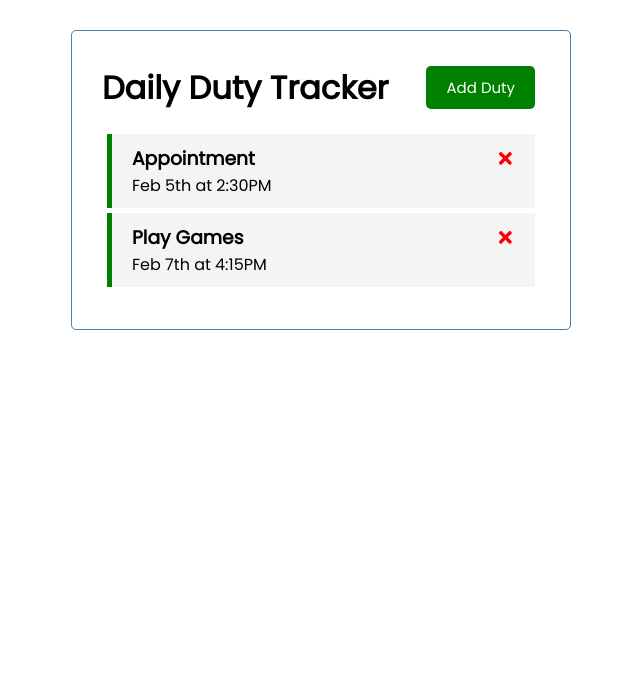
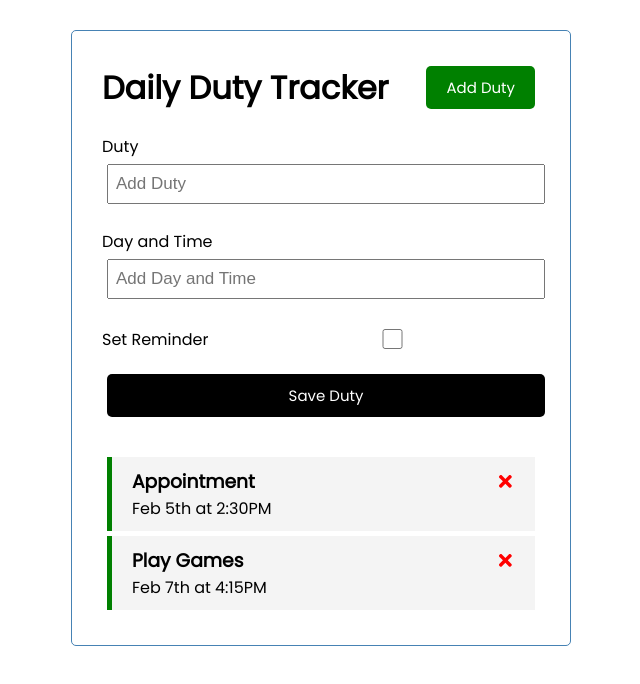
Before and after one commit to alex-budko/daily-duty-tracker, a React (Create React App) app: page / in a window 1280 px wide. Shown: the top 684 px of the page, without its empty margins (319-959 px from the left). Built offline with nearby package versions, Linux system fonts and the light colour scheme.

Commit message:
expanded ability to add tasks

```diff
--- a/src/App.js
+++ b/src/App.js
@@ -1,6 +1,7 @@
 
 import Header from './components/Header';
 import Tasks from './components/Tasks';
+import AddTask from './components/AddTask';
 import { useState } from "react"
 
 const App = () => {
@@ -19,7 +20,14 @@
     }
   ])
 
-  // Delete task
+  //Add Task
+  const addTask = (task) => {
+    const id = Math.floor(Math.random() * 1000000) + 1
+    const newTask = {id, ...task}
+    //adds the new task to the array
+    setTasks([...tasks, newTask])
+  }
+  // Delete Task
   const deleteTask = (id) => {
     //keeps all tasks that are not a specific id
     setTasks(tasks.filter((task)=> task.id !== id))
@@ -33,6 +41,7 @@
   return (
     <div className="container">
       <Header title = "Daily Duty Tracker" />
+      <AddTask onAdd = {addTask} />
       {tasks.length > 0 ? <Tasks tasks = {tasks} onDelete={deleteTask} onToggle={toggleReminder}/>
       : 'No Duties To Show'}
     </div>
--- /dev/null
+++ b/src/components/AddTask.js
@@ -0,0 +1,48 @@
+import { useState } from "react"
+
+const AddTask = ({onAdd}) => {
+    const [text, setText] = useState('')
+    const [day, setDay] = useState('')
+    const [reminder, setReminder] = useState(false)
+
+    const onSubmit = (e) => {
+        e.preventDefault()
+
+        if (!text) {
+            alert('Please Add Task')
+            return
+        }
+
+        onAdd({text, day, reminder})
+
+        //clear form
+        setText('')
+        setReminder(false)
+        setDay('')
+    }
+
+    return (
+        <form className="add-form" onSubmit={onSubmit}>
+            <div className="form-control">
+                <label>Duty</label>
+                <input type="text" placeholder="Add Duty"
+                value={text} onChange={(e) => setText(e.target.value)} />
+            </div>
+            <div className="form-control">
+                <label>Day and Time</label>
+                <input type="text" placeholder="Add Day and Time"
+                value={day} onChange={(e) => setDay(e.target.value)} />
+            </div>
+            <div className="form-control form-control-check">
+                <label>Set Reminder</label>
+                <input type="checkbox" placeholder="Add Duty"
+                checked={reminder}
+                //if box is checked, reminder = true
+                value={reminder} onChange={(e) => setReminder(e.currentTarget.checked)}/>
+            </div>
+            <input type="submit" value = "Save Duty" className="btn btn-block"/>
+        </form>
+    )
+}
+
+export default AddTask
```
